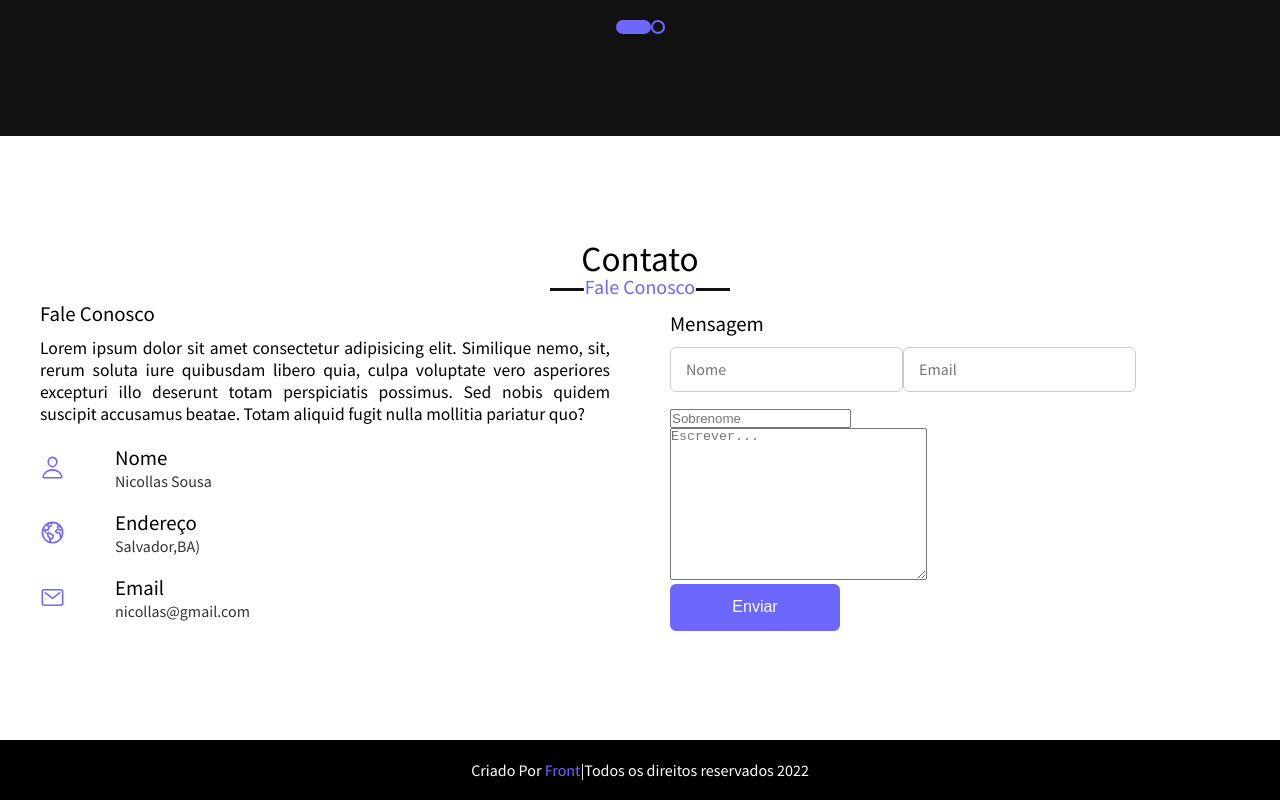
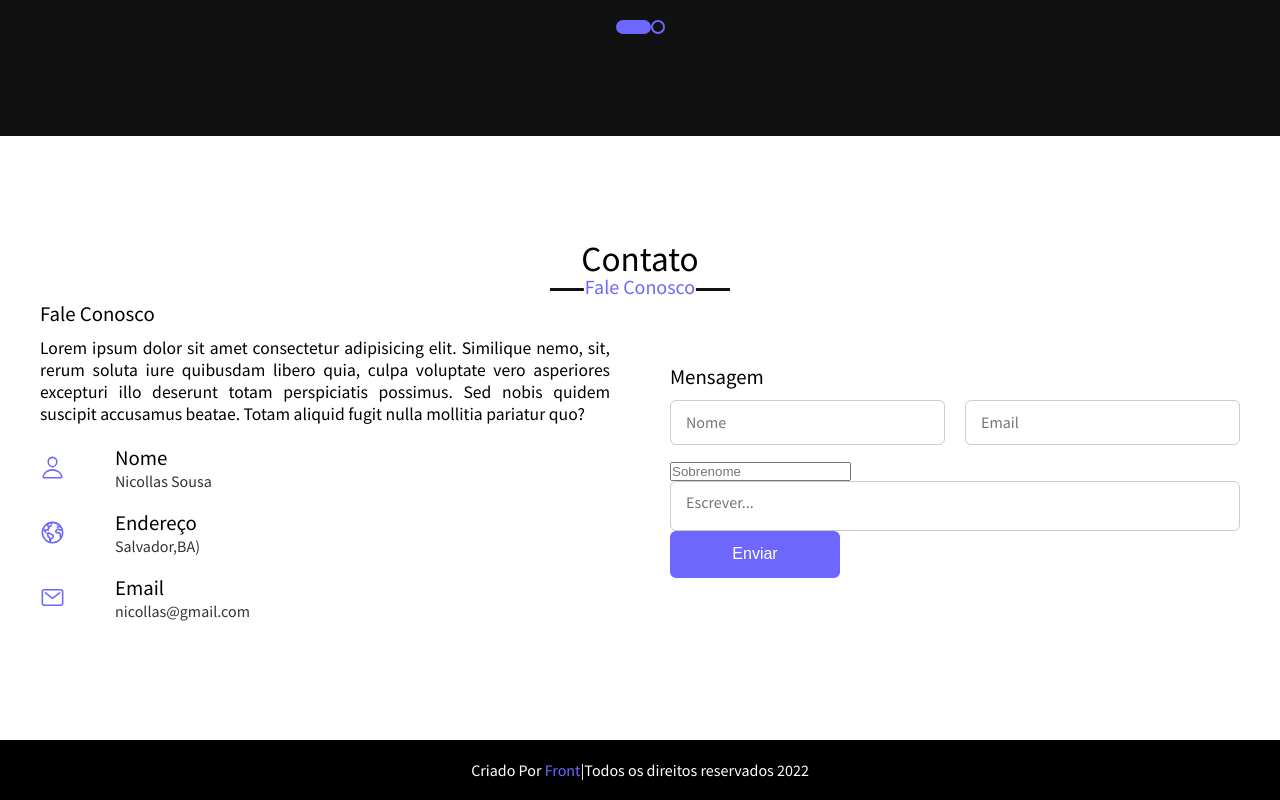
Before and after one commit to nicollassousa/portifolio, a plain HTML site: page index.html in a window 1280 px wide. Shown: the part 2902-3702 px from the top of the page. Drawn offline with nearby package versions, Linux system fonts and the light colour scheme.

Commit message:
Portifólio29

```diff
--- a/index.html
+++ b/index.html
@@ -184,7 +184,7 @@
                 </div>
             </div>
         </section>
-         <!--Sessão Contrato-->
+         <!--Sessão Contato-->
         <section class="contact" id="contact">
             <div class="max-width">
                 <h2 class="title">Contato</h2>
@@ -221,10 +221,10 @@
                             <div class="text">Mensagem</div>
                             <form action="#">
                                 <div class="fields">
-                                    <div class="field-name">
+                                    <div class="field name">
                                         <input type="text" placeholder="Nome" required>
                                     </div>
-                                    <div class="field-email">
+                                    <div class="field email">
                                         <input type="email" placeholder="Email" required>
                                     </div>
                                 </div>
@@ -232,7 +232,8 @@
                                     <div class="field">
                                         <input type="text" placeholder="Sobrenome" required>
                                     </div>
-                                    <div class="field-textarea">
+
+                                    <div class="field textarea">
                                         <textarea cols="30" rows="10" placeholder="Escrever... "required></textarea>
                                     </div>
                                     <div class="button">
@@ -243,7 +244,6 @@
                         </div>
                     </div>
                 </div>
-            </div>
         </section>
 
     </main>
--- a/style.css
+++ b/style.css
@@ -441,9 +441,9 @@ section .title::after{
 }
 .contact .right form .fields,
 .contact .right form .fields .field{
-        width: 100%;
-        height: 45px;
-        margin-bottom: 15px;
+    width: 100%;
+    height: 45px;
+    margin-bottom: 15px;
 }
 .contact .right form .fields input,
 .contact .right form .textarea textarea{
@@ -464,7 +464,7 @@ section .title::after{
 }
 .contact .right form .textarea{
     width: 100%;
-    height: 80px;
+    height: 50px;
 }
 .contact .right form .textarea textarea{
     padding-top: 10px;
@@ -663,7 +663,7 @@ footer span a:hover{
     }
 
     .home .home-content .text-3{
-    font-size: 1.5em;
+        font-size: 1.5em;
     }
     .services .serv-content .card{
         width: 100%;
@@ -702,5 +702,4 @@ footer span a:hover{
     .home .home-content .text-3{
     font-size: 1.5em;
     }
-
 }
```
